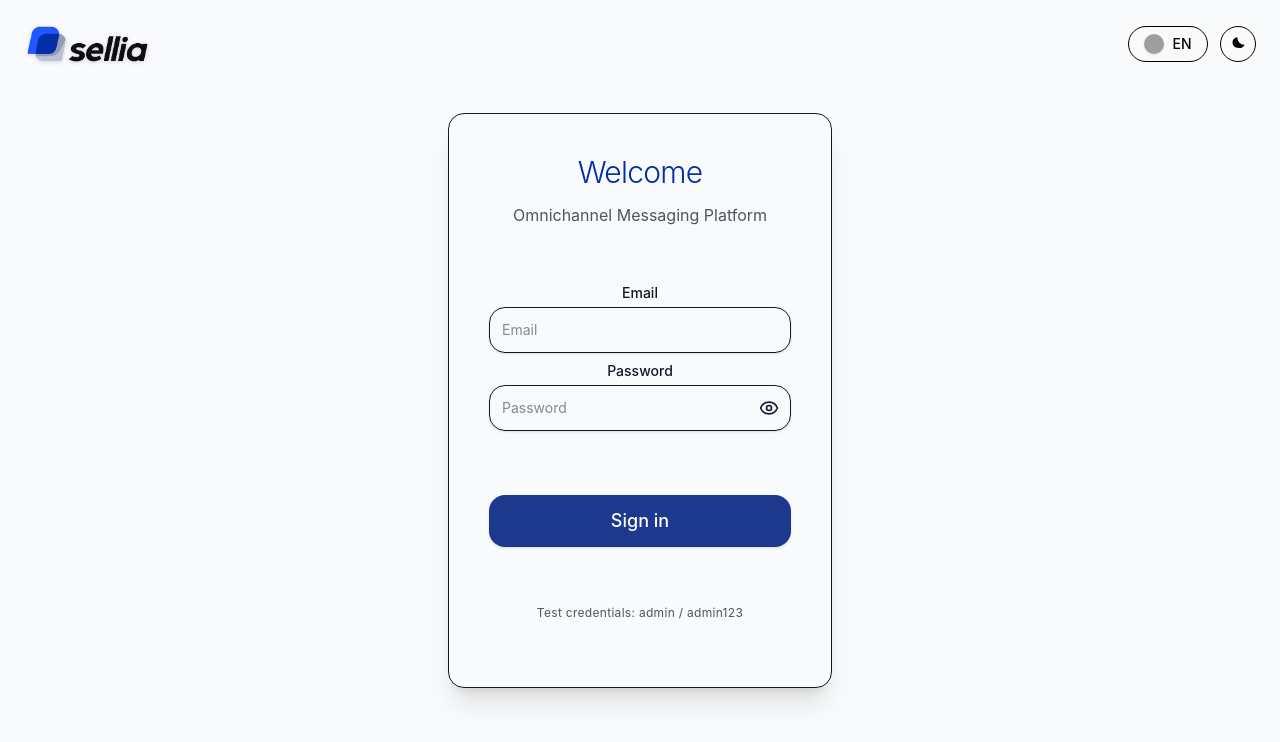
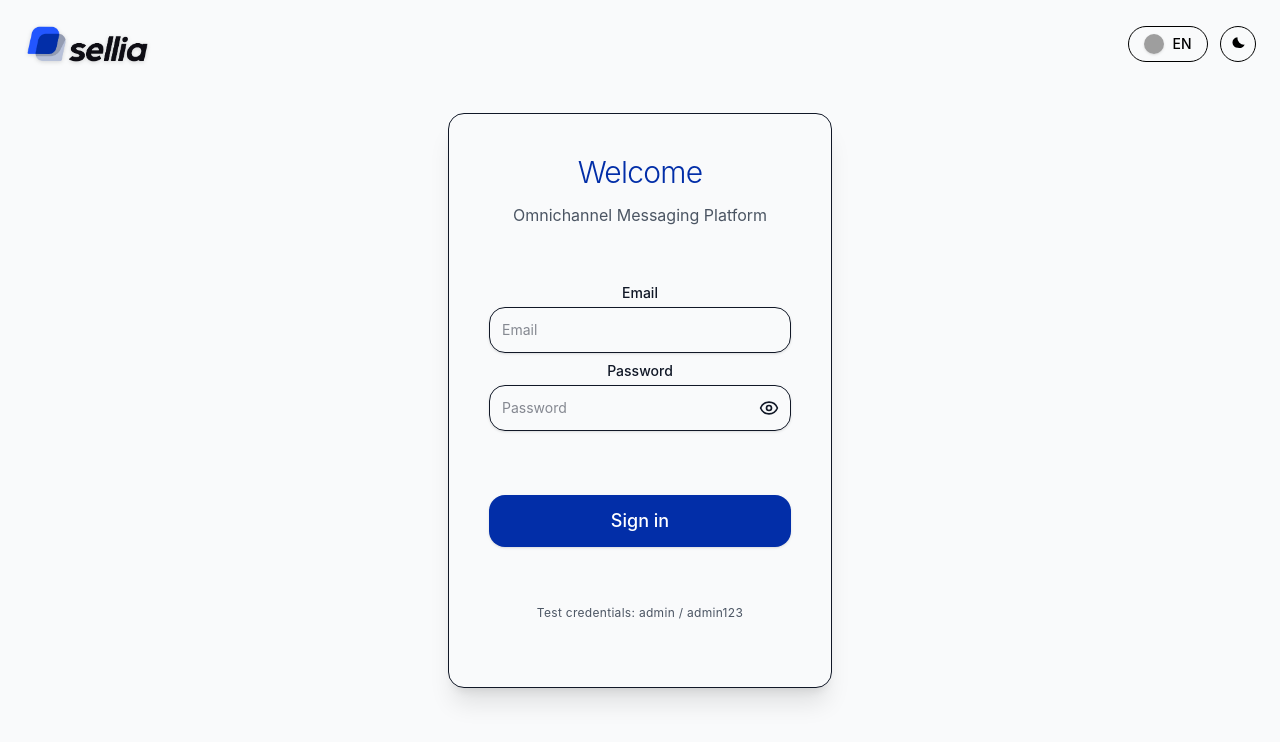
Before and after one commit to feercastillob/sellia-messaging-web, a Vue app: page / in a window 1280 px wide. Shown: the top 742 px of the page. Built offline with nearby package versions, Linux system fonts and the light colour scheme; no server answers; grey boxes are pictures that could not be loaded.

Commit message:
refactor: enhance button styling and transition effects in AppButton component

```diff
--- a/src/components/atoms/buttons/AppButton.vue
+++ b/src/components/atoms/buttons/AppButton.vue
@@ -16,22 +16,46 @@
   const emit = defineEmits(['click']);
 
   const baseClasses =
-    'inline-flex items-center justify-center font-medium rounded-lg shadow-sm transition-all duration-200 focus:outline-none focus:ring-2 focus:ring-offset-2';
+    'inline-flex items-center justify-center font-medium rounded-lg shadow-sm transition-all duration-300 focus:outline-none focus:ring-2 focus:ring-offset-2';
 
   const variantClasses = computed(() => {
     switch (props.variant) {
       case 'secondary':
-        return 'bg-bg-surface text-text-secondary border border-border hover:bg-bg-bubble-client focus:ring-primary-light';
+        return `
+        bg-secondary text-on-secondary
+        hover:bg-secondary-container
+        dark:bg-secondary-container dark:text-on-secondary-container
+        focus:ring-secondary/40
+      `;
+
       case 'danger':
-        return 'bg-error text-white hover:bg-[color-mix(in srgb, var(--color-error) 85%, black)] focus:ring-error/40';
+        return `
+        bg-error text-white
+        hover:bg-[color-mix(in srgb, var(--color-error) 85%, black)]
+        dark:bg-error-container dark:text-on-error-container
+        focus:ring-error/40
+      `;
+
       case 'naked':
-        return 'bg-transparent text-primary hover:text-primary-dark focus:ring-0';
+        return `
+        bg-transparent text-primary
+        hover:text-primary-dark
+        dark:text-on-primary-container
+        dark:hover:text-primary-light
+        focus:ring-0
+      `;
+
       case 'primary':
       default:
-        return 'bg-blue-900 text-white hover:bg-primary-dark focus:ring-primary-light';
+        return `
+        bg-primary text-white
+        hover:bg-primary-container
+        dark:bg-primary-container
+        dark:hover:bg-primary-container
+        focus:ring-primary/40
+      `;
     }
   });
-
   const sizeClasses = computed(() => {
     switch (props.size) {
       case 'sm':
@@ -42,9 +66,8 @@
         return 'px-4 py-2 text-base';
     }
   });
-
   const stateClasses = computed(() => {
-    return props.disabled || props.loading ? 'opacity-60 cursor-not-allowed' : '';
+    return props.disabled || props.loading ? 'opacity-60 cursor-not-allowed' : 'cursor-pointer';
   });
 
   const handleClick = (event: MouseEvent) => {
```
